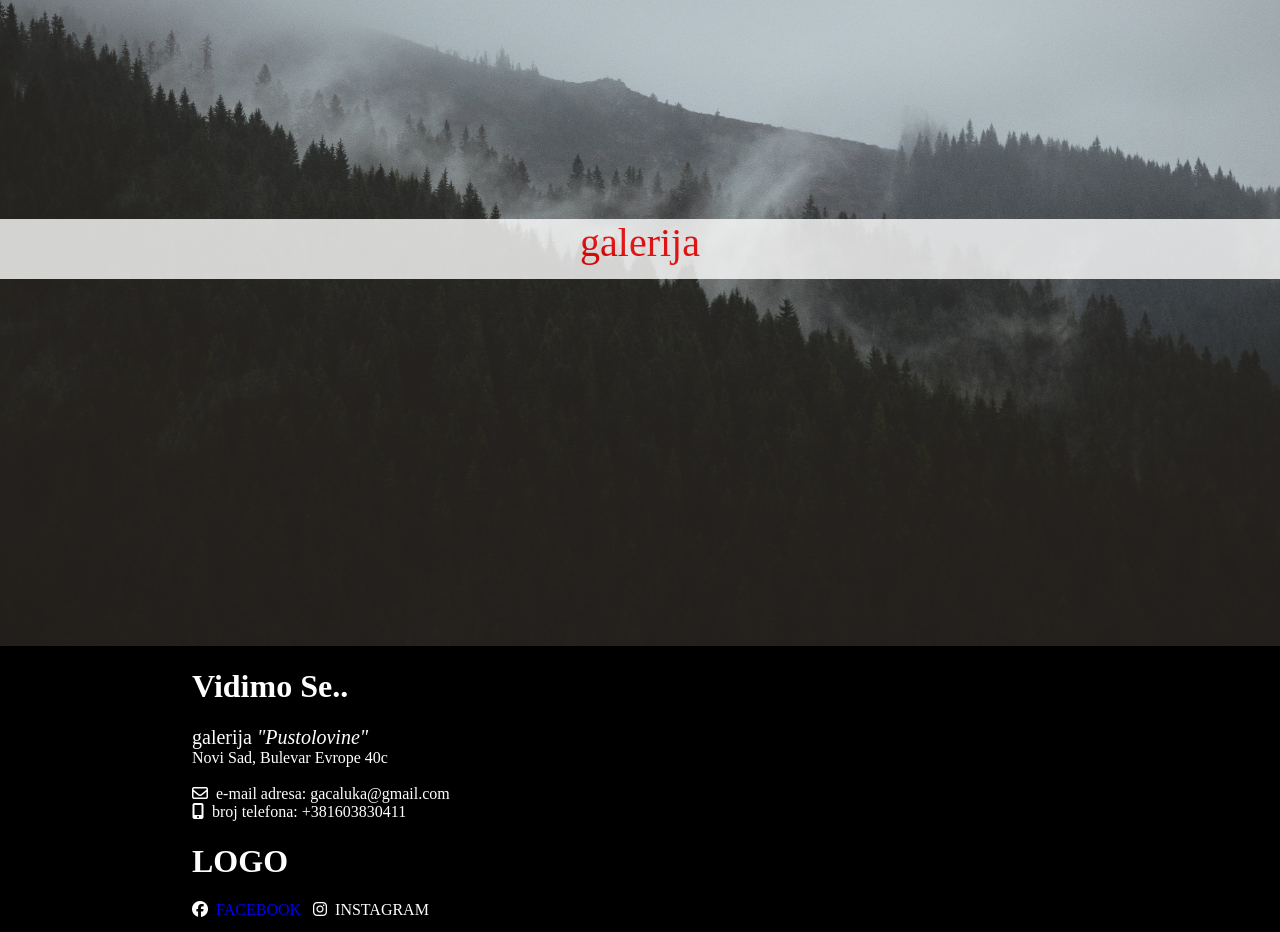
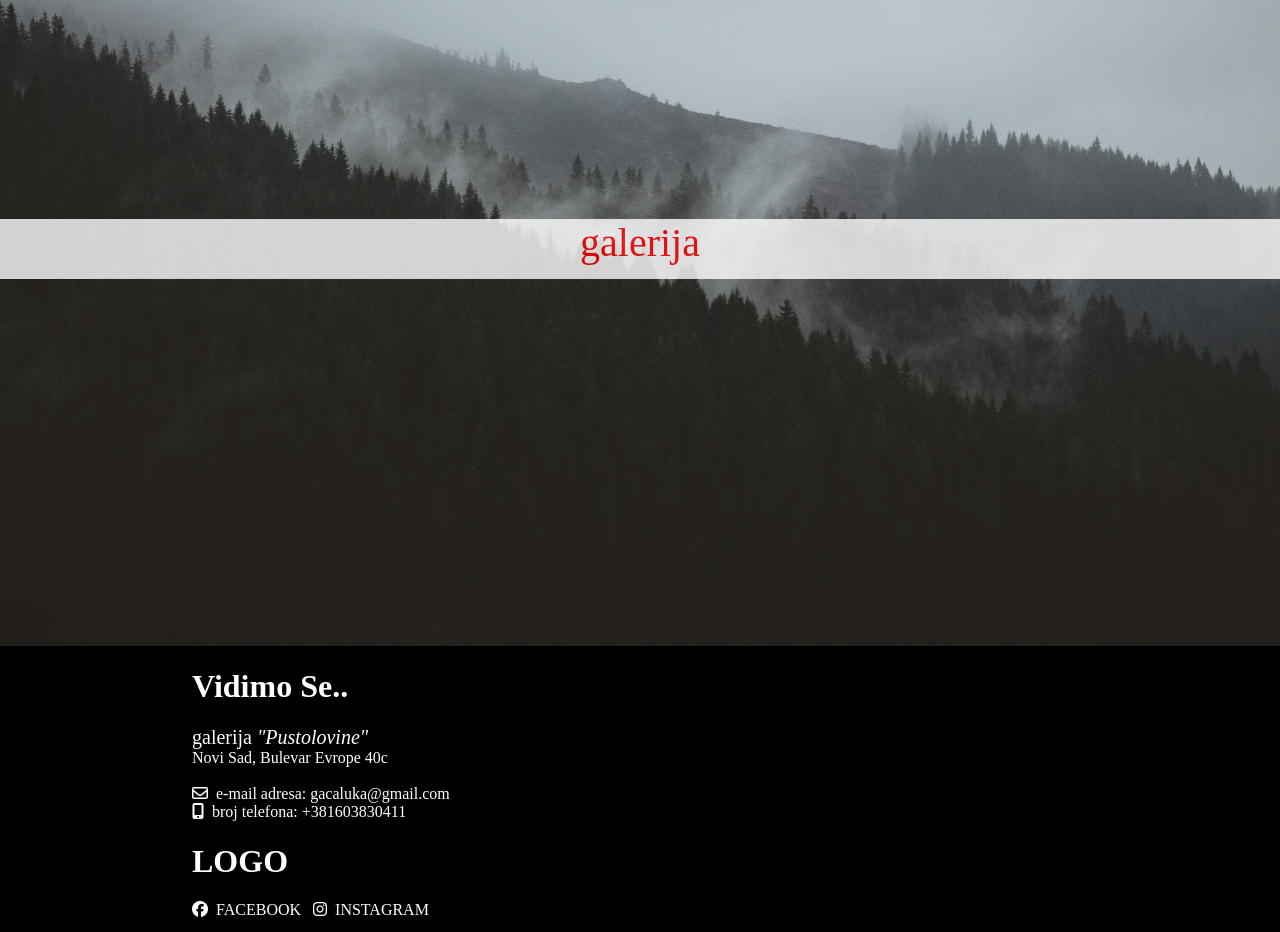
Before and after one commit to lukagaca/galerija, a plain HTML site: page zaplovite.html in a window 1280 px wide. Shown: the part 1878-2810 px from the top of the page. Drawn offline with Linux system fonts and the light colour scheme.

Commit message:
Update css.css

```diff
--- a/css.css
+++ b/css.css
@@ -19,6 +19,7 @@ a:active {color: black;}
 #foot {background-color: black; color: white;}
 #levo {margin-bottom: 1%; margin-left: 15%; display: inline-block;}
 #levo p {margin-top: 0; margin-bottom: 0;}
+#levo a {color: white}
 @media screen and (max-width: 980px) {
     #drvo {width: 100%;}
     #mid {display: block;}
```
